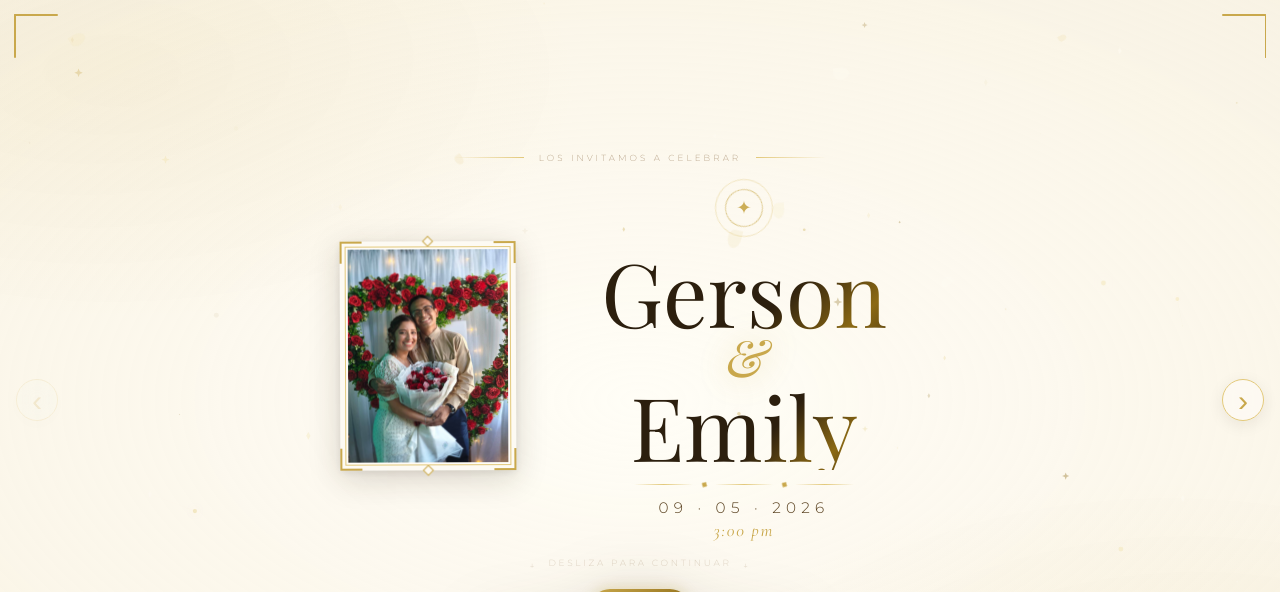
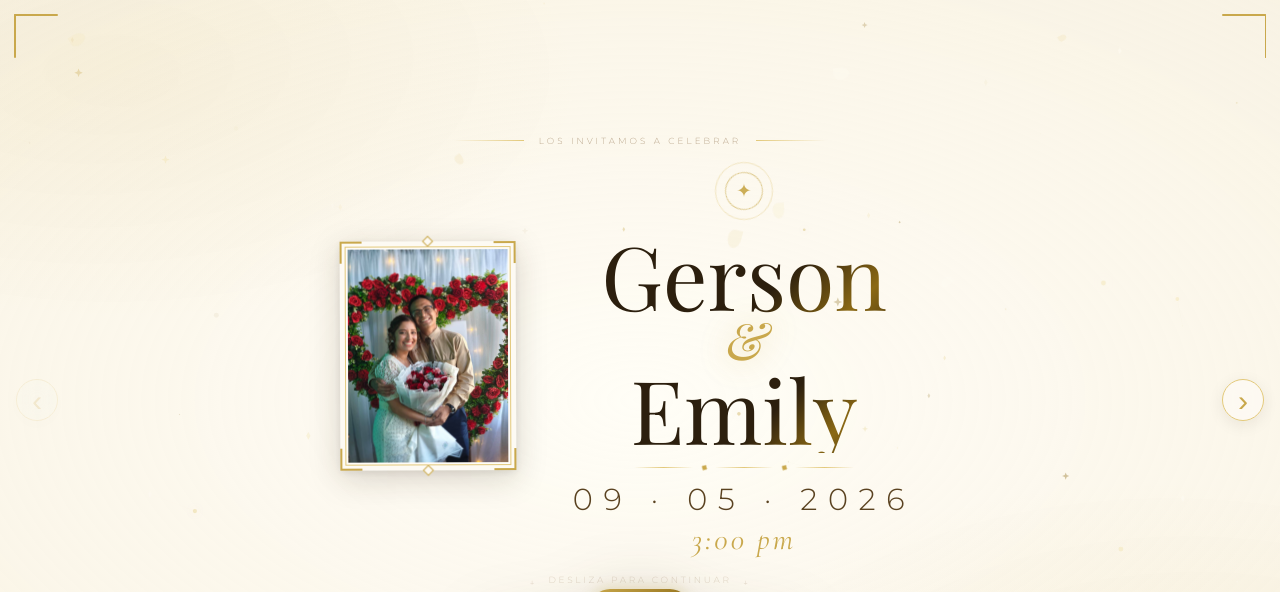
Before and after one commit to emersp25/Boda_Gerson-Emily, a plain HTML site: page index.html in a window 1280 px wide. Shown: the top 592 px of the page. Drawn offline with nearby package versions, Linux system fonts and the light colour scheme; a web font is replaced by a local one.

Commit message:
change size fech

```diff
--- a/styles.css
+++ b/styles.css
@@ -298,11 +298,11 @@ body::before {
 .date-block { display:flex; flex-direction:column; align-items:center; gap:.2rem; margin:.3rem 0 0; }
 .date {
   font-family:var(--ff-caps); font-weight:300;
-  font-size:clamp(.7rem,2vw,.95rem); letter-spacing:.35em; color:var(--ink-mid);
+  font-size:clamp(1.5rem,3.5vw,1.9rem); letter-spacing:.35em; color:var(--ink-mid);
 }
 .time-text {
   font-family:var(--ff-body); font-style:italic;
-  font-size:clamp(.9rem,2.5vw,1.1rem); color:var(--gold-1); letter-spacing:.1em;
+  font-size:clamp(1.5rem,3.9vw,1.9rem); color:var(--gold-1); letter-spacing:.1em;
 }
 
 .scroll-cta {
@@ -459,7 +459,7 @@ body::before {
   animation:sepBlink 2s step-end infinite;
 }
 @keyframes sepBlink { 0%,100%{opacity:1} 50%{opacity:.3} }
-.countdown-date-lbl { font-family:var(--ff-caps); font-size:.6rem; font-weight:200; letter-spacing:.3em; text-transform:uppercase; color:var(--ink-soft); }
+.countdown-date-lbl { font-family:var(--ff-caps); font-size:1rem; font-weight:300; letter-spacing:.3em; text-transform:uppercase; color:var(--ink-soft); }
 
 /* ══════════════════════════════════════
    SLIDE 5 · FORMULARIO
```
